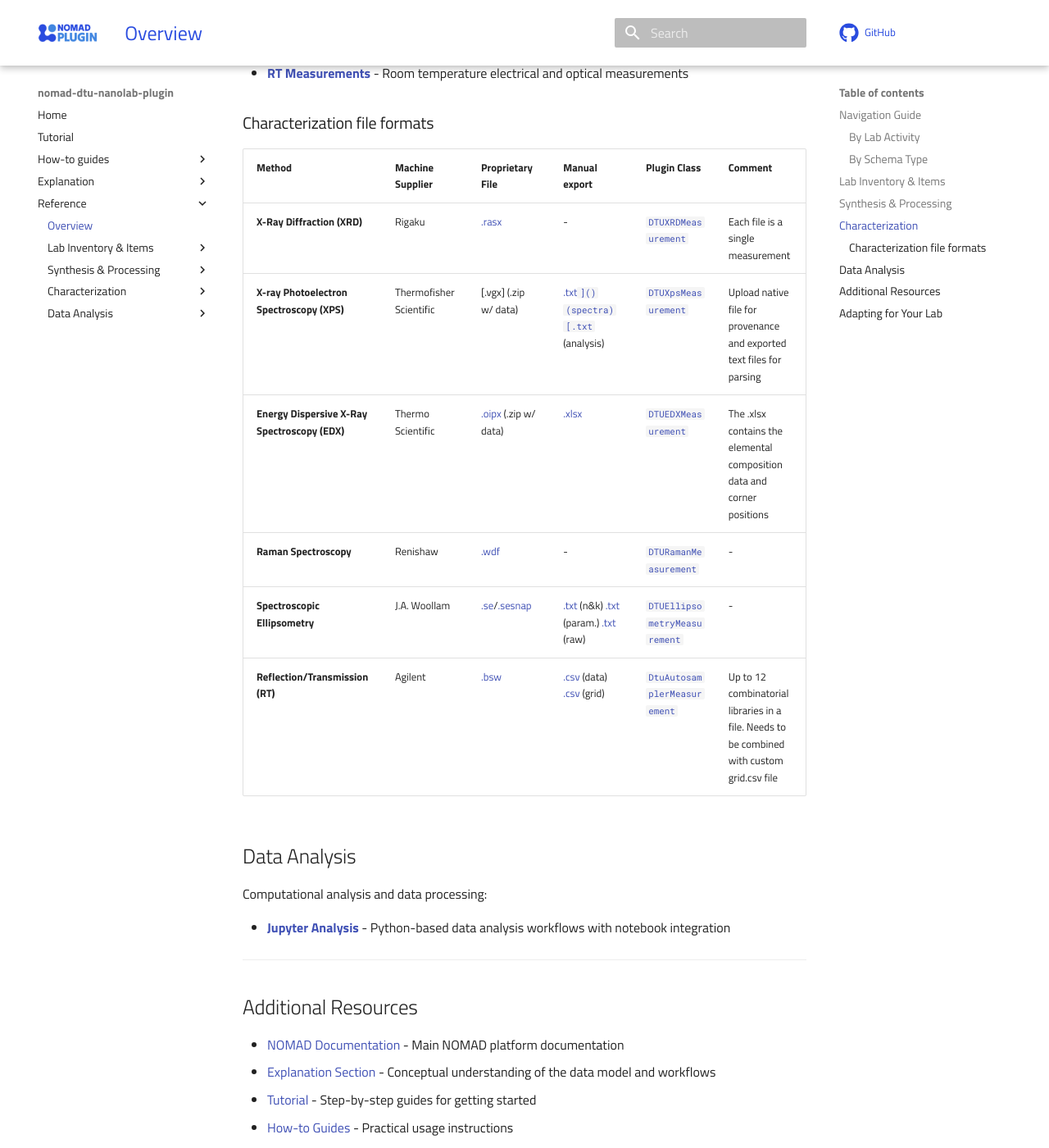
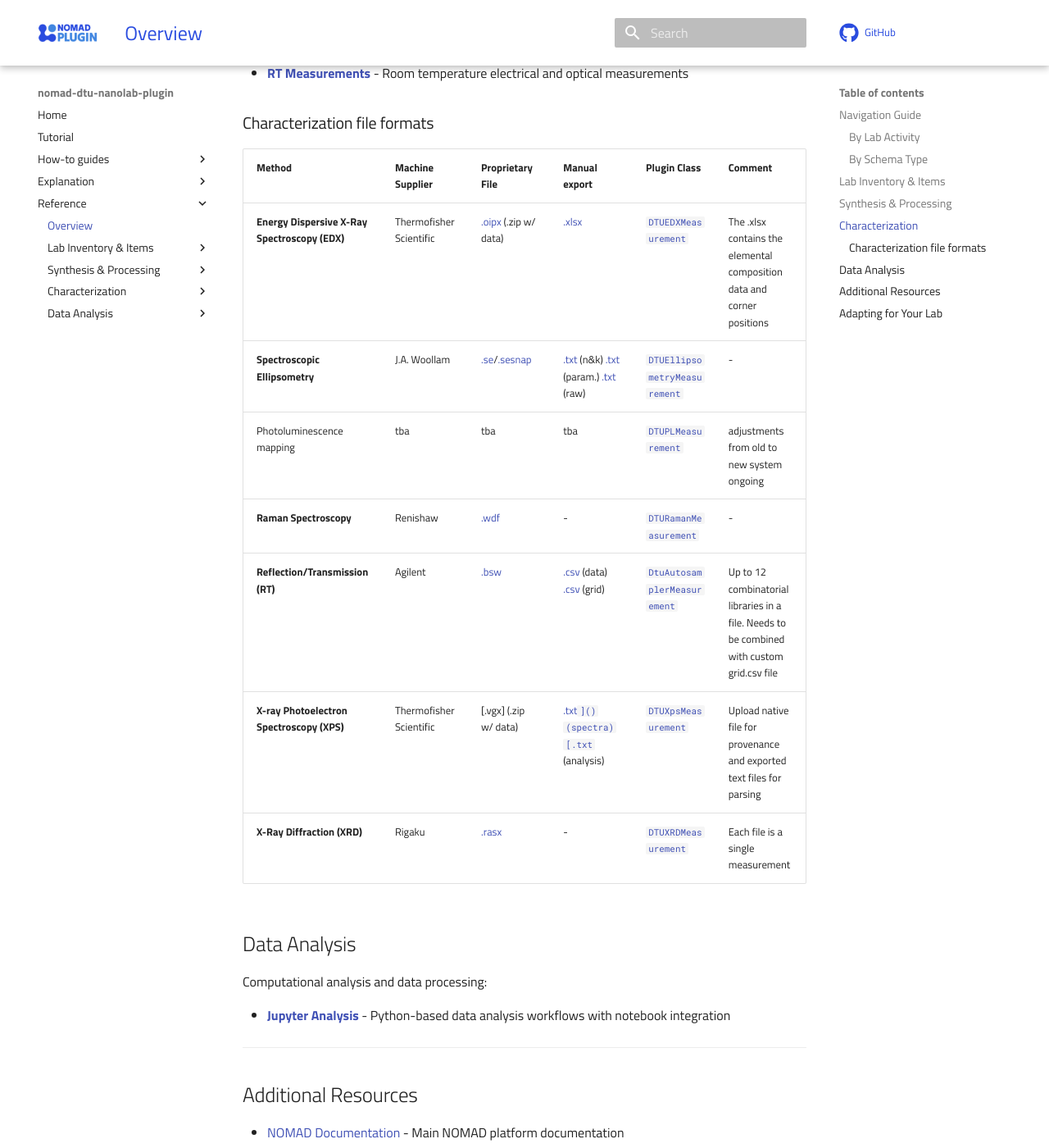
Before and after one commit to DTU-Nanolab-materials-discovery/nomad-dtu-nanolab-plugin, an MkDocs documentation site: the page built from docs/reference/index.md, in a window 1280 px wide and 1400 px high, scrolled down 1918 px. Shown: the whole window at 82% size. Built offline with MkDocs 1.6.1 and Material for MkDocs 9.7.7, drawn with Linux system fonts in a browser that asks for light colours; comment, search, counter and statistics services are not loaded.

Commit message:
add PL and sort

```diff
--- a/docs/reference/index.md
+++ b/docs/reference/index.md
@@ -64,12 +64,16 @@ Measurement techniques for materials characterization:
 ### Characterization file formats
 | Method | Machine Supplier | Proprietary File | Manual export | Plugin Class | Comment |
 |--------|------------------|------------------|-----------------|--------------|---------|
+| **Energy Dispersive X-Ray Spectroscopy (EDX)** | Thermofisher Scientific | [.oipx](https://github.com/DTU-Nanolab-materials-discovery/nomad-dtu-nanolab-plugin/blob/main/tests/data/eugbe_0032_Zr_EDX.zip) (.zip w/ data) | [.xlsx](https://github.com/DTU-Nanolab-materials-discovery/nomad-dtu-nanolab-plugin/blob/main/tests/data/mittma_00012_FR.xlsx)| [`DTUEDXMeasurement`](edx.md) | The .xlsx contains the elemental composition data and corner positions |
+| **Spectroscopic Ellipsometry** | J.A. Woollam | [.se](https://github.com/DTU-Nanolab-materials-discovery/nomad-dtu-nanolab-plugin/blob/main/tests/data/eugbe_0009_RTP_hc_SiO2_map.SE)/[.sesnap](https://github.com/DTU-Nanolab-materials-discovery/nomad-dtu-nanolab-plugin/blob/main/tests/data/eugbe_0009_RTP_hc_SiO2_map.SEsnap) | [.txt](https://github.com/DTU-Nanolab-materials-discovery/nomad-dtu-nanolab-plugin/blob/main/tests/data/eugbe_0009_RTP_hc_SiO2_map_nk_vs_energy.txt) (n&k) [.txt](https://github.com/DTU-Nanolab-materials-discovery/nomad-dtu-nanolab-plugin/blob/main/tests/data/eugbe_0009_RTP_hc_SiO2_map_th.txt) (param.) [.txt](https://github.com/DTU-Nanolab-materials-discovery/nomad-dtu-nanolab-plugin/blob/main/tests/data/eugbe_0009_RTP_hc_SiO2_map_th.txt) (raw)| [`DTUEllipsometryMeasurement`](ellipsometry.md) | - |
+| Photoluminescence mapping | tba | tba | tba | [`DTUPLMeasurement`](pl.md) | adjustments from old to new system ongoing |
+| **Raman Spectroscopy** | Renishaw | [.wdf](https://github.com/DTU-Nanolab-materials-discovery/nomad-dtu-nanolab-plugin/blob/main/tests/data/indiogo_0019_RTP_hc_1x10s_P1_x20_map_0.wdf) | - | [`DTURamanMeasurement`](raman.md) | - |
+| **Reflection/Transmission (RT)** | Agilent | [.bsw](https://github.com/DTU-Nanolab-materials-discovery/nomad-dtu-nanolab-plugin/blob/main/tests/data/anat_eugbe_251105_data.bsw) | [.csv](https://github.com/DTU-Nanolab-materials-discovery/nomad-dtu-nanolab-plugin/blob/main/tests/data/anat_eugbe_251105_data.csv) (data) [.csv](https://github.com/DTU-Nanolab-materials-discovery/nomad-dtu-nanolab-plugin/blob/main/tests/data/anat_eugbe_251105_data.csv) (grid) | [`DtuAutosamplerMeasurement`](rt.md) | Up to 12 combinatorial libraries in a file. Needs to be combined with custom grid.csv file |
+| **X-ray Photoelectron Spectroscopy (XPS)** | Thermofisher Scientific | [.vgx] (.zip w/ data) | [.txt`]() (spectra) [.txt`](https://github.com/DTU-Nanolab-materials-discovery/nomad-dtu-nanolab-plugin/blob/main/tests/data/mittma_0020_Cu_FL_core_fit.txt) (analysis) | [`DTUXpsMeasurement`](xps.md) | Upload native file for provenance and exported text files for parsing |
 | **X-Ray Diffraction (XRD)** | Rigaku | [.rasx](https://github.com/DTU-Nanolab-materials-discovery/nomad-dtu-nanolab-plugin/blob/main/tests/data/ZnO_XRD_map/ZnO%20ALD%20training_001_1_0-000_0-000.rasx) | - | [`DTUXRDMeasurement`](xrd.md) | Each file is a single measurement |
-| **X-ray Photoelectron Spectroscopy (XPS)** | Thermofisher Scientific | [.vgx] (.zip w/ data) | [.txt`]() (spectra) [.txt`](https://github.com/DTU-Nanolab-materials-discovery/nomad-dtu-nanolab-plugin/blob/main/tests/data/mittma_0020_Cu_FL_core_fit.txt) (analysis) | [`DTUXpsMeasurement`](xps.md) | Upload native file for provenance and exported text files for parsing |
-| **Energy Dispersive X-Ray Spectroscopy (EDX)** | Thermo Scientific | [.oipx](https://github.com/DTU-Nanolab-materials-discovery/nomad-dtu-nanolab-plugin/blob/main/tests/data/eugbe_0032_Zr_EDX.zip) (.zip w/ data) | [.xlsx](https://github.com/DTU-Nanolab-materials-discovery/nomad-dtu-nanolab-plugin/blob/main/tests/data/mittma_00012_FR.xlsx)| [`DTUEDXMeasurement`](edx.md) | The .xlsx contains the elemental composition data and corner positions |
-| **Raman Spectroscopy** | Renishaw | [.wdf](https://github.com/DTU-Nanolab-materials-discovery/nomad-dtu-nanolab-plugin/blob/main/tests/data/indiogo_0019_RTP_hc_1x10s_P1_x20_map_0.wdf) | - | [`DTURamanMeasurement`](raman.md) | - |
-| **Spectroscopic Ellipsometry** | J.A. Woollam | [.se](https://github.com/DTU-Nanolab-materials-discovery/nomad-dtu-nanolab-plugin/blob/main/tests/data/eugbe_0009_RTP_hc_SiO2_map.SE)/[.sesnap](https://github.com/DTU-Nanolab-materials-discovery/nomad-dtu-nanolab-plugin/blob/main/tests/data/eugbe_0009_RTP_hc_SiO2_map.SEsnap) | [.txt](https://github.com/DTU-Nanolab-materials-discovery/nomad-dtu-nanolab-plugin/blob/main/tests/data/eugbe_0009_RTP_hc_SiO2_map_nk_vs_energy.txt) (n&k) [.txt](https://github.com/DTU-Nanolab-materials-discovery/nomad-dtu-nanolab-plugin/blob/main/tests/data/eugbe_0009_RTP_hc_SiO2_map_th.txt) (param.) [.txt](https://github.com/DTU-Nanolab-materials-discovery/nomad-dtu-nanolab-plugin/blob/main/tests/data/eugbe_0009_RTP_hc_SiO2_map_th.txt) (raw)| [`DTUEllipsometryMeasurement`](ellipsometry.md) | - |
-| **Reflection/Transmission (RT)** | Agilent | [.bsw](https://github.com/DTU-Nanolab-materials-discovery/nomad-dtu-nanolab-plugin/blob/main/tests/data/anat_eugbe_251105_data.bsw) | [.csv](https://github.com/DTU-Nanolab-materials-discovery/nomad-dtu-nanolab-plugin/blob/main/tests/data/anat_eugbe_251105_data.csv) (data) [.csv](https://github.com/DTU-Nanolab-materials-discovery/nomad-dtu-nanolab-plugin/blob/main/tests/data/anat_eugbe_251105_data.csv) (grid) | [`DtuAutosamplerMeasurement`](rt.md) | Up to 12 combinatorial libraries in a file. Needs to be combined with custom grid.csv file |
+
+
+
 
 
 ## Data Analysis
```
